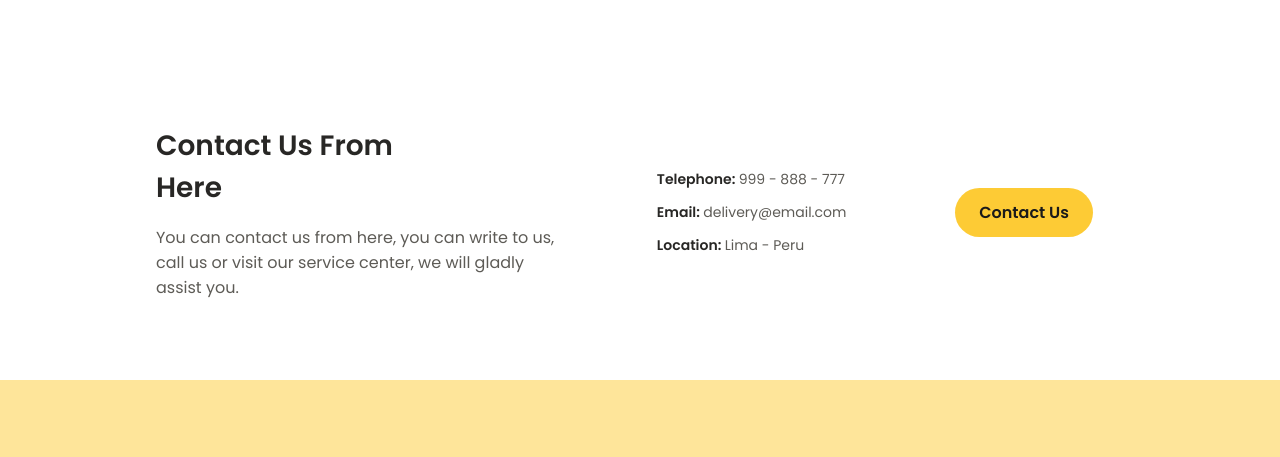
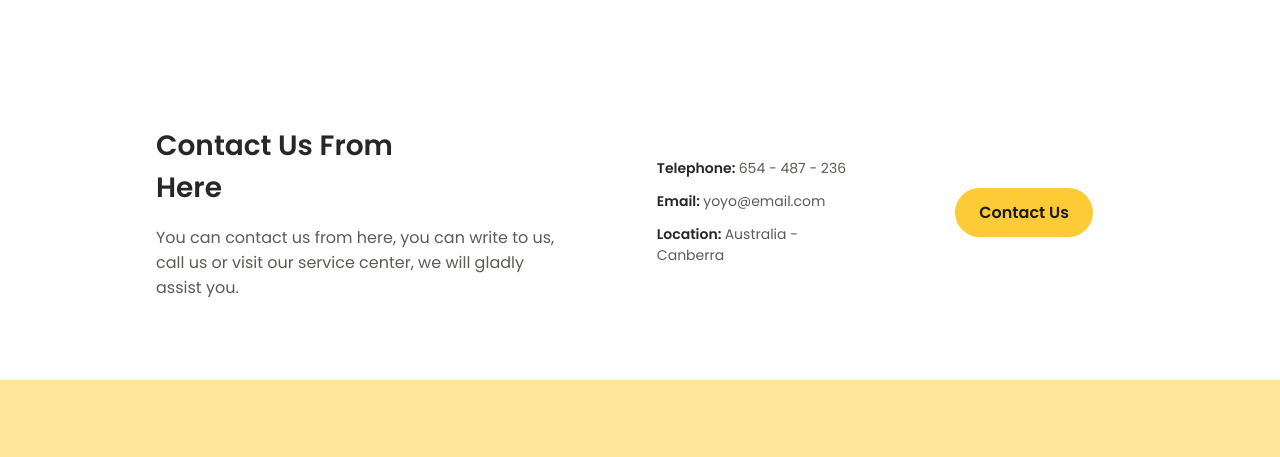
Before and after one commit to Janith-Sandamal/YoYo-Delivery, a plain HTML site: page index.html in a window 1280 px wide. Shown: the part 2574-3031 px from the top of the page. Drawn offline with nearby package versions, Linux system fonts and the light colour scheme.

Commit message:
Completed✅

```diff
--- a/index.html
+++ b/index.html
@@ -2003,9 +2003,9 @@
                     </div>
 
                     <ul class="contact__content grid">
-                        <li class="contact__address">Telephone: <span class="contact__information">999 - 888 - 777</span></li>
-                        <li class="contact__address">Email:  <span class="contact__information">delivery@email.com</span></li>
-                        <li class="contact__address">Location: <span class="contact__information">Lima - Peru</span></li>
+                        <li class="contact__address">Telephone: <span class="contact__information">654 - 487 - 236</span></li>
+                        <li class="contact__address">Email:  <span class="contact__information">yoyo@email.com</span></li>
+                        <li class="contact__address">Location: <span class="contact__information">Australia - Canberra</span></li>
                     </ul>
 
                     <div class="contact__content">
```
